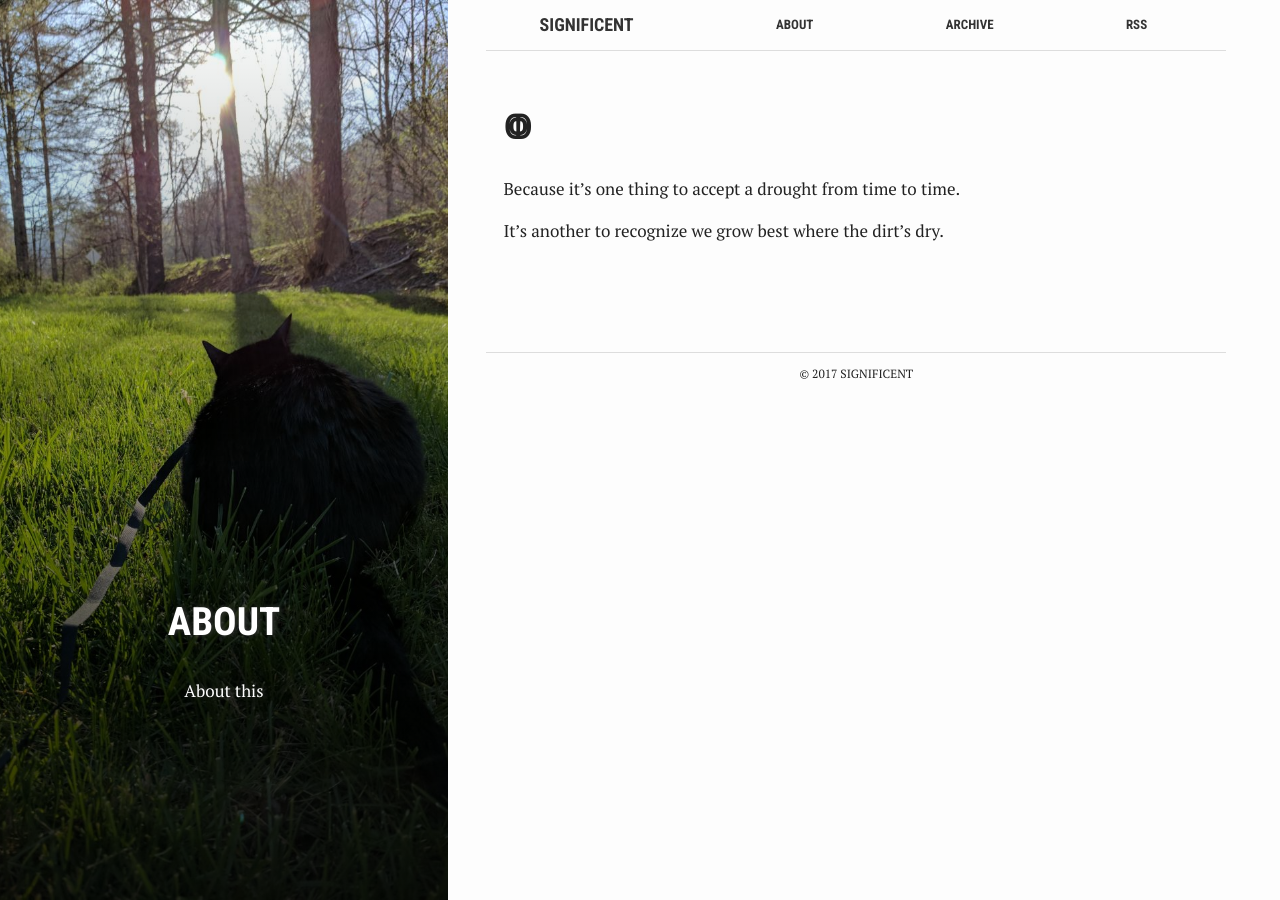
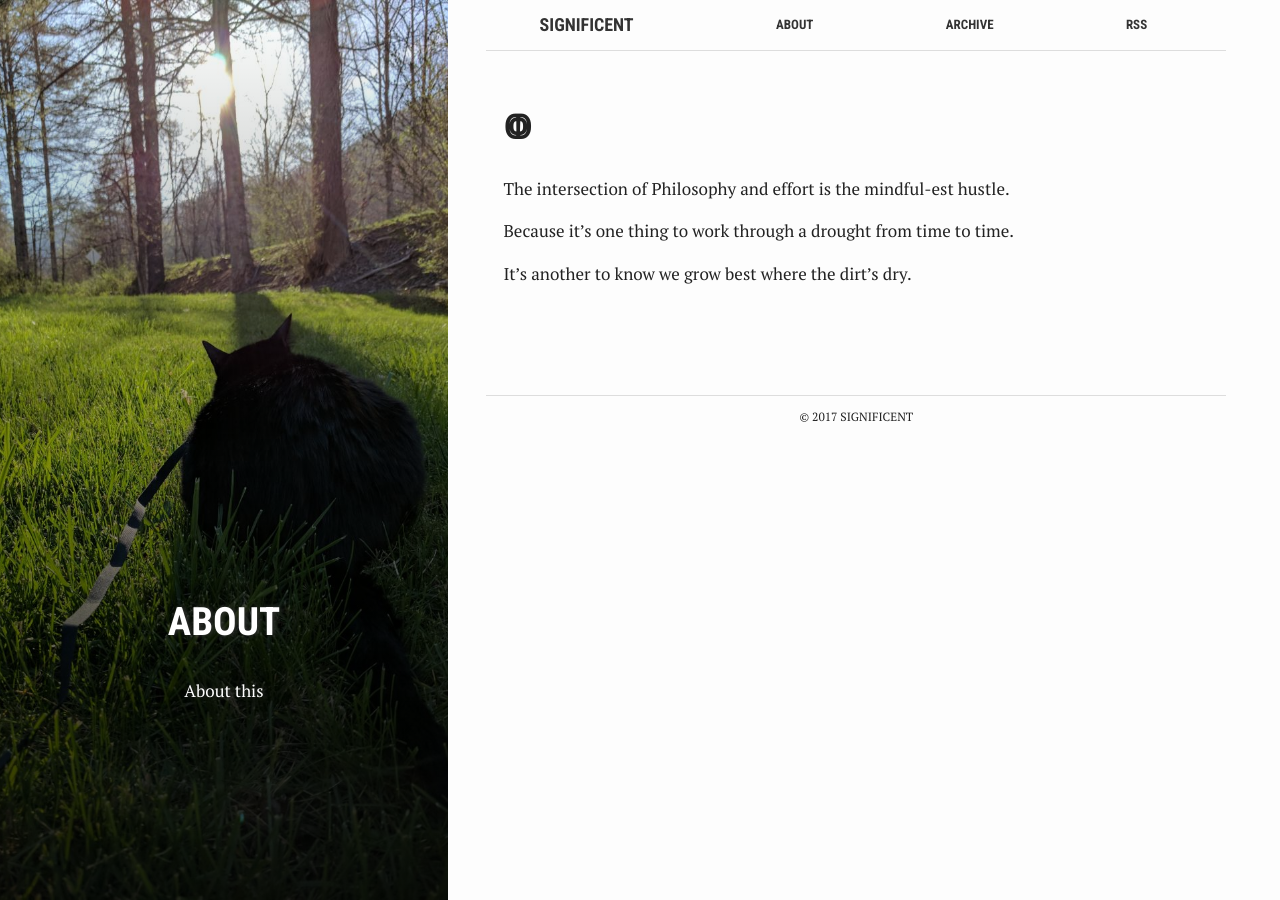
Before and after one commit to acsexton/acsexton.github.io, a Jekyll site: the page built from about.md, in a window 1280 px wide. Built offline with Jekyll 4.4.1, drawn with Linux system fonts in a browser that asks for light colours.

```diff
--- a/about.md
+++ b/about.md
@@ -10,6 +10,8 @@ active: about # This shows how it will go up on the page
 
 # ↂ
 
-Because it's one thing to accept a drought from time to time.
+The intersection of Philosophy and effort is the mindful-est hustle.
 
-It's another to recognize we grow best where the dirt's dry.
+Because it's one thing to work through a drought from time to time.
+
+It's another to know we grow best where the dirt's dry.
```
Also changed, not shown: _posts/2017-06-01-treepost.md (added, +21 -0 lines).
